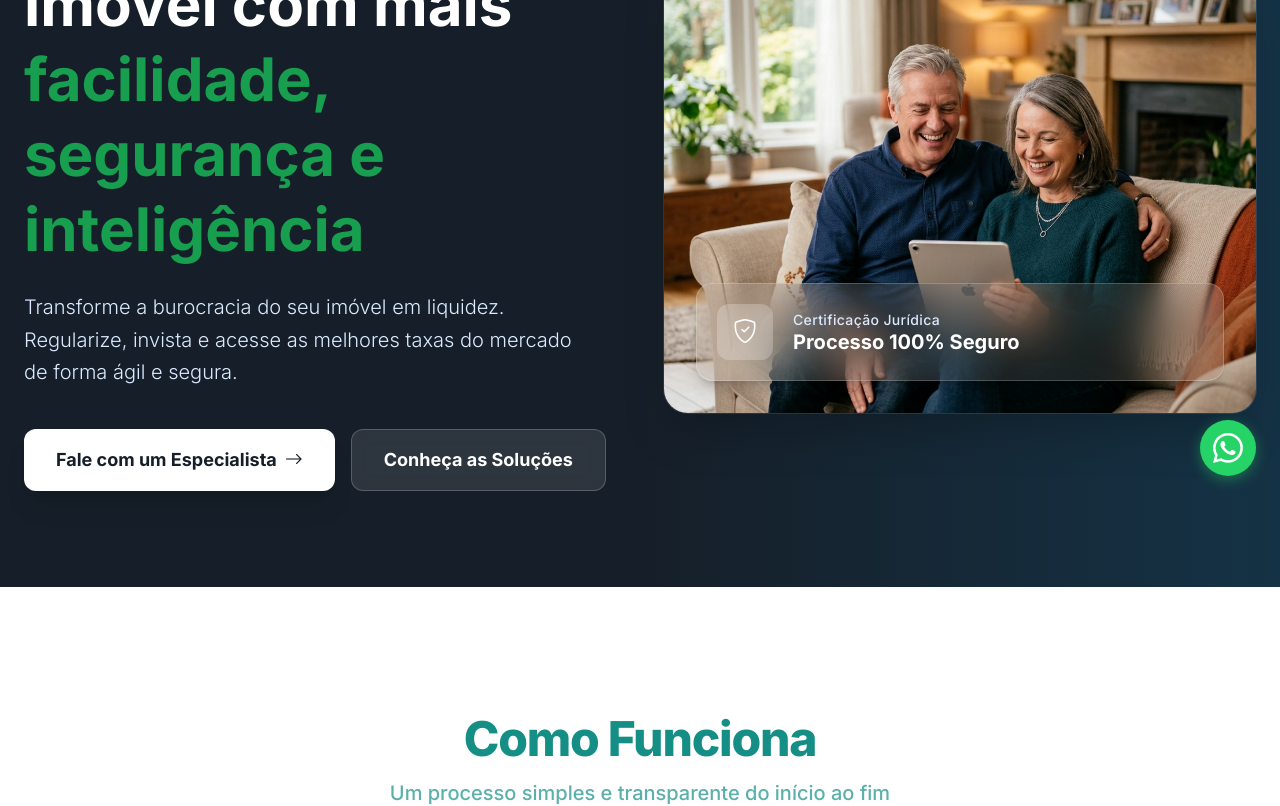
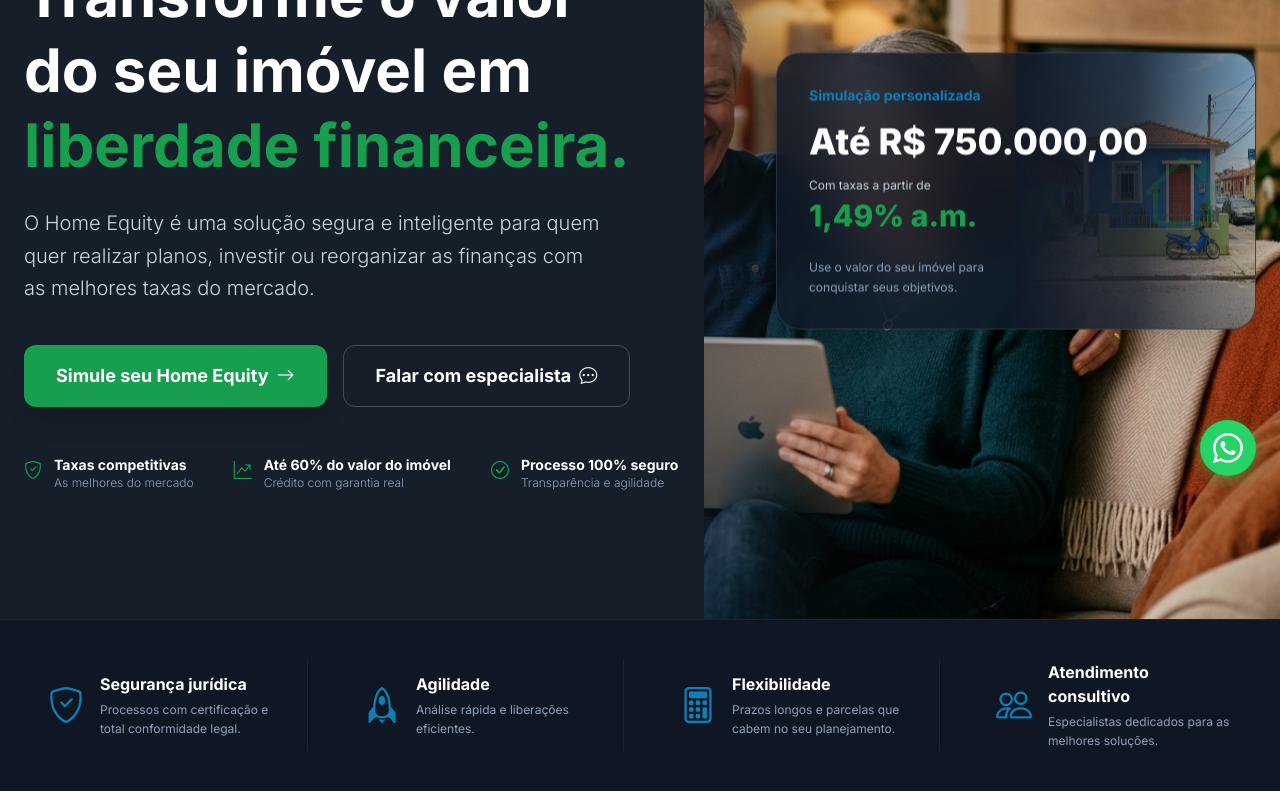
Before and after one commit to joabedev123-alt/notarycred-landing-page, a React (Vite) app: page / in a window 1280 px wide. Shown: the part 300-1106 px from the top of the page. Built offline with nearby package versions, Linux system fonts and the light colour scheme.

Commit message:
feat: redesign completo do hero conforme layout de referencia

```diff
--- a/src/App.tsx
+++ b/src/App.tsx
@@ -67,49 +67,140 @@ function App() {
       </header>
 
       {/* 2. HERO PRINCIPAL */}
-      <section id="inicio" className="pt-36 pb-16 lg:pt-48 lg:pb-24 bg-nc-navy-dark text-white relative overflow-hidden">
-        <div className="absolute top-0 right-0 w-1/2 h-full bg-gradient-to-l from-nc-tech-blue/20 to-transparent pointer-events-none"></div>
-        <div className="container mx-auto px-6 flex flex-col lg:flex-row items-center gap-12 relative z-10">
+      <section id="inicio" className="pt-36 lg:pt-0 bg-nc-navy-dark text-white relative flex flex-col">
+        {/* Fundo imagem na direita (Desktop) */}
+        <div className="absolute inset-0 z-0 hidden lg:block">
+           <div className="absolute inset-0 bg-nc-navy-dark z-10 w-[55%]"></div>
+           <div className="absolute inset-0 bg-gradient-to-r from-nc-navy-dark via-nc-navy-dark/90 to-transparent z-10 w-[70%]"></div>
+           <img src="/couple-couch.png" alt="Casal feliz usando tablet no sofá" className="absolute right-0 top-0 h-full w-[55%] object-cover object-right z-0" />
+        </div>
+
+        <div className="container mx-auto px-6 relative z-20 flex-1 flex flex-col lg:flex-row items-center pt-10 lg:pt-48 pb-16 lg:pb-32">
+
           <motion.div
             initial="hidden" animate="visible" variants={fadeUp}
-            className="lg:w-1/2"
+            className="lg:w-[55%] xl:w-[60%]"
           >
+            {/* Badge HOME EQUITY */}
+            <div className="inline-flex items-center gap-2 border border-white/20 rounded-full px-4 py-1.5 mb-8 bg-white/5 backdrop-blur-sm">
+              <i className="bi bi-check-circle text-nc-tech-blue text-sm"></i>
+              <span className="text-xs font-bold tracking-widest text-slate-200">HOME EQUITY</span>
+            </div>
+
             <h1 className="text-4xl md:text-5xl lg:text-6xl font-bold leading-tight mb-6">
-              Regularize seu imóvel com mais <span className="text-nc-trust-green">facilidade, segurança e inteligência</span>
+              Transforme o valor<br/>do seu imóvel em<br/>
+              <span className="text-nc-trust-green">liberdade financeira.</span>
             </h1>
-            <p className="text-lg md:text-xl text-blue-100 mb-10 leading-relaxed font-light max-w-xl mx-auto lg:mx-0">
-              Transforme a burocracia do seu imóvel em liquidez. Regularize, invista e acesse as melhores taxas do mercado de forma ágil e segura.
+            <p className="text-lg md:text-xl text-slate-300 mb-10 leading-relaxed font-light max-w-xl mx-auto lg:mx-0">
+              O Home Equity é uma solução segura e inteligente para quem quer realizar planos, investir ou reorganizar as finanças com as melhores taxas do mercado.
             </p>
 
-            <div className="flex flex-col sm:flex-row gap-4 justify-center lg:justify-start">
-              <a href={WHATSAPP_LINK} target="_blank" rel="noreferrer" className="bg-white text-nc-navy-dark px-8 py-4 rounded-xl font-bold text-lg hover:bg-gray-100 transition-all duration-300 shadow-xl flex items-center justify-center gap-2">
-                Fale com um Especialista <i className="bi bi-arrow-right"></i>
+            <div className="flex flex-col sm:flex-row gap-4 justify-center lg:justify-start mb-12">
+              <a href={WHATSAPP_LINK} target="_blank" rel="noreferrer" className="bg-nc-trust-green text-white px-8 py-4 rounded-xl font-bold text-lg hover:bg-nc-trust-green/90 transition-all duration-300 shadow-xl flex items-center justify-center gap-2">
+                Simule seu Home Equity <i className="bi bi-arrow-right"></i>
               </a>
-              <a href="#solucoes" className="bg-white/10 backdrop-blur-sm border border-white/20 text-white px-8 py-4 rounded-xl font-bold text-lg hover:bg-white/20 transition-all duration-300 flex items-center justify-center">
-                Conheça as Soluções
+              <a href="#solucoes" className="bg-transparent border border-white/20 text-white px-8 py-4 rounded-xl font-bold text-lg hover:bg-white/10 transition-all duration-300 flex items-center justify-center gap-2">
+                Falar com especialista <i className="bi bi-chat-dots"></i>
               </a>
             </div>
+
+            {/* Trust points */}
+            <div className="flex flex-col sm:flex-row gap-6 lg:gap-10 justify-center lg:justify-start">
+               <div className="flex items-start gap-3">
+                 <i className="bi bi-shield-check text-nc-trust-green mt-0.5 text-lg"></i>
+                 <div className="text-left">
+                   <p className="font-bold text-sm text-white">Taxas competitivas</p>
+                   <p className="text-xs text-slate-400 font-light">As melhores do mercado</p>
+                 </div>
+               </div>
+               <div className="flex items-start gap-3">
+                 <i className="bi bi-graph-up-arrow text-nc-trust-green mt-0.5 text-lg"></i>
+                 <div className="text-left">
+                   <p className="font-bold text-sm text-white">Até 60% do valor do imóvel</p>
+                   <p className="text-xs text-slate-400 font-light">Crédito com garantia real</p>
+                 </div>
+               </div>
+               <div className="flex items-start gap-3">
+                 <i className="bi bi-check-circle text-nc-trust-green mt-0.5 text-lg"></i>
+                 <div className="text-left">
+                   <p className="font-bold text-sm text-white">Processo 100% seguro</p>
+                   <p className="text-xs text-slate-400 font-light">Transparência e agilidade</p>
+                 </div>
+               </div>
+            </div>
+
           </motion.div>
 
           <motion.div
             initial={{ opacity: 0, x: 20 }} animate={{ opacity: 1, x: 0 }} transition={{ duration: 0.8, delay: 0.2 }}
-            className="lg:w-1/2 relative"
+            className="lg:w-[45%] xl:w-[40%] relative mt-16 lg:mt-0 flex justify-end"
           >
-            <div className="relative rounded-3xl overflow-hidden shadow-2xl aspect-[4/3] ring-1 ring-white/10">
-              <div className="absolute inset-0 bg-gradient-to-t from-nc-blue/80 via-transparent to-transparent z-10 hidden md:block"></div>
-              <img src="/couple-couch.png" alt="Casal feliz usando tablet no sofá" className="object-cover w-full h-full" />
+             {/* Imagem mobile */}
+             <div className="lg:hidden w-full h-[300px] relative rounded-3xl overflow-hidden mb-8">
+               <img src="/couple-couch.png" alt="Casal feliz" className="object-cover w-full h-full" />
+             </div>
+
+             {/* Floating Card - Simulação */}
+             <div className="bg-[#111A28]/80 backdrop-blur-xl p-8 rounded-3xl border border-white/10 shadow-2xl relative w-full max-w-md lg:absolute lg:top-1/2 lg:-translate-y-1/2 lg:right-0 lg:max-w-[480px] overflow-hidden flex">
+               <div className="flex-1 relative z-10">
+                 <p className="text-nc-tech-blue text-sm font-bold mb-4">Simulação personalizada</p>
+                 <h3 className="text-3xl md:text-4xl font-extrabold text-white mb-2">Até R$ 750.000,00</h3>
+                 <p className="text-xs text-slate-300 mb-1 mt-4">Com taxas a partir de</p>
+                 <p className="text-3xl font-extrabold text-nc-trust-green mb-6">1,49% a.m.</p>
+                 <p className="text-xs text-slate-400 leading-relaxed max-w-[200px]">Use o valor do seu imóvel para conquistar seus objetivos.</p>
+               </div>
+
+               <div className="absolute right-0 bottom-0 top-0 w-1/2 opacity-70">
+                 <img src="/simple-house.png" className="w-full h-full object-cover object-left" alt="Casa" />
+                 <div className="absolute inset-0 bg-gradient-to-r from-[#111A28] via-[#111A28]/80 to-transparent"></div>
+                 {/* Icon inside house graphic */}
+                 <div className="absolute right-8 top-1/2 -translate-y-1/2 opacity-80">
+                    <i className="bi bi-house text-[80px] text-nc-trust-green/30"></i>
+                 </div>
+               </div>
+             </div>
+          </motion.div>
+        </div>
+
+        {/* Benefits Bottom Bar */}
+        <div className="border-t border-white/5 bg-[#0F1724] relative z-20">
+          <div className="container mx-auto px-6 py-10">
+            <div className="grid grid-cols-1 md:grid-cols-2 lg:grid-cols-4 gap-8 divide-y md:divide-y-0 md:divide-x divide-white/5">
+
+              <div className="flex items-center gap-4 lg:px-6 pt-4 md:pt-0">
+                <i className="bi bi-shield-check text-4xl text-nc-tech-blue"></i>
+                <div className="text-left">
+                  <h4 className="text-white font-bold mb-1">Segurança jurídica</h4>
+                  <p className="text-xs text-slate-400 leading-relaxed">Processos com certificação e total conformidade legal.</p>
+                </div>
+              </div>
+
+              <div className="flex items-center gap-4 lg:px-6 pt-4 md:pt-0">
+                <i className="bi bi-rocket text-4xl text-nc-tech-blue"></i>
+                <div className="text-left">
+                  <h4 className="text-white font-bold mb-1">Agilidade</h4>
+                  <p className="text-xs text-slate-400 leading-relaxed">Análise rápida e liberações eficientes.</p>
+                </div>
+              </div>
+
+              <div className="flex items-center gap-4 lg:px-6 pt-4 md:pt-0">
+                <i className="bi bi-calculator text-4xl text-nc-tech-blue"></i>
+                <div className="text-left">
+                  <h4 className="text-white font-bold mb-1">Flexibilidade</h4>
+                  <p className="text-xs text-slate-400 leading-relaxed">Prazos longos e parcelas que cabem no seu planejamento.</p>
+                </div>
+              </div>
+
+              <div className="flex items-center gap-4 lg:px-6 pt-4 md:pt-0">
+                <i className="bi bi-people text-4xl text-nc-tech-blue"></i>
+                <div className="text-left">
+                  <h4 className="text-white font-bold mb-1">Atendimento consultivo</h4>
+                  <p className="text-xs text-slate-400 leading-relaxed">Especialistas dedicados para as melhores soluções.</p>
+                </div>
+              </div>
+
             </div>
-
-            <div className="mt-4 md:mt-0 md:absolute md:bottom-8 md:left-8 md:right-8 bg-white/10 backdrop-blur-xl p-3 md:p-5 rounded-2xl border border-white/20 z-20 flex items-center justify-center md:justify-start gap-3 md:gap-5 w-full md:w-auto shadow-lg shadow-black/20">
-              <div className="w-10 h-10 md:w-14 md:h-14 bg-white/20 rounded-xl flex items-center justify-center text-white backdrop-blur-md flex-shrink-0">
-                <i className="bi bi-shield-check text-lg md:text-2xl"></i>
-              </div>
-              <div className="text-left">
-                <p className="text-[10px] md:text-sm text-blue-100 font-medium tracking-wide">Certificação Jurídica</p>
-                <p className="text-sm md:text-xl font-bold text-white leading-tight">Processo 100% Seguro</p>
-              </div>
-            </div>
-          </motion.div>
+          </div>
         </div>
       </section>
 
```
